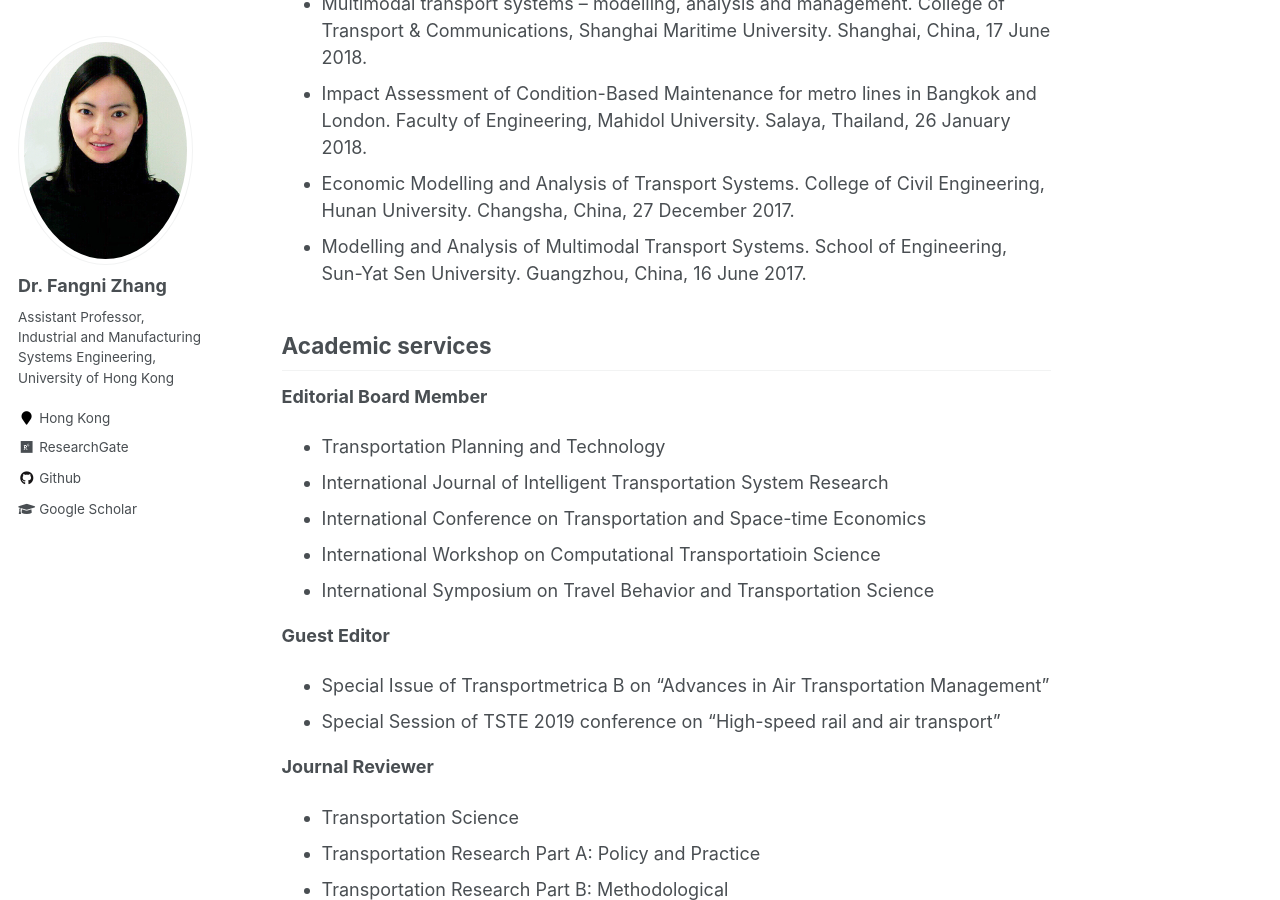
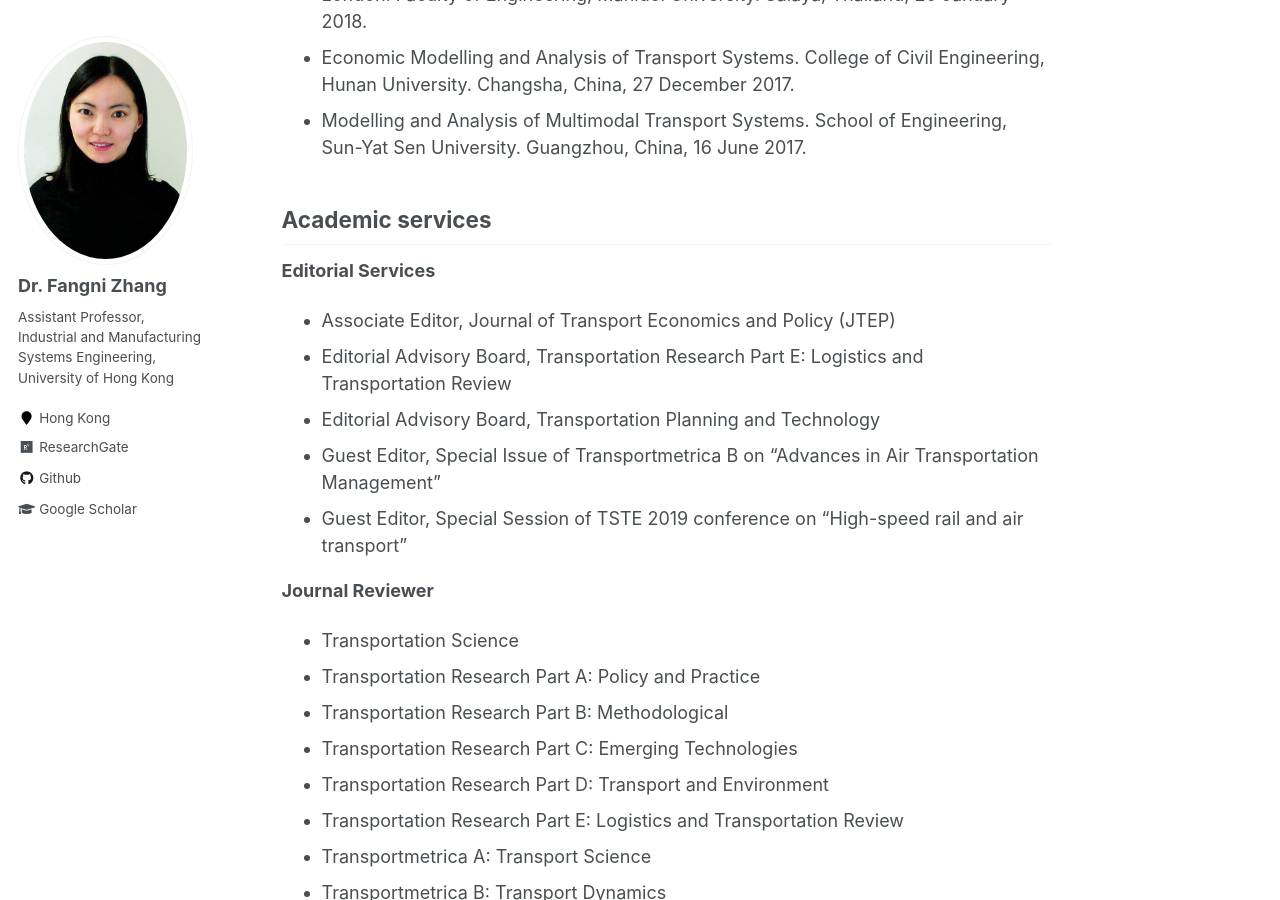
Before and after one commit to fangnizhang/fangnizhang.github.io, a Jekyll site: the page built from _pages/research.md, in a window 1280 px wide and 900 px high, scrolled down 3288 px. Built offline with Jekyll 4.4.1, drawn with Linux system fonts in a browser that asks for light colours; some of the changed text lies outside the part shown.

Commit message:
Update research.md

```diff
--- a/_pages/research.md
+++ b/_pages/research.md
@@ -8,14 +8,12 @@
 ------------
 * Gong, Z., Zhang, Z., **Zhang, F.** Airline fleet sizing, dispatching, and pricing strategies under passenger and cargo demand uncertainties with dedicated and convertible aircraft.
 * Li, D., Sun, W., **Zhang, F.** Order allocation and vehicle routing problems of an integrated logistics platform with crowdsourced and professional couriers.
-* Lin, J., **Zhang, F.** On urban co-modality: Service network design for a bus-integrated freight transport system.
 * Lin, J., **Zhang, F.**, Yin, Y. Parking-and-Charging-as-a-Service: Online admission and allocation policies for an integrated parking and charging reservation system.
 * Shao, S., Lin, J., **Zhang, F.** Metro-integrated crowdsoured urban delivery system: service network design under demand and supply uncertainty.
 * Sun, W., Wu, L., **Zhang, F.** An exact algorithm to solve vehicle routing problem with drones for delivery and surveillance tasks after disasters.
 * Sun, W., Wu, L., **Zhang, F.** Robust optimization for truck-and-drone collaboration with travel time uncertainties.
 * Zhang, Z., Liu, W., **Zhang, F.** To park or to share your autonomous vehicles?
 * Zhang, Z., Lin, J., Gong, Z., **Zhang, F.**, Liu, W. The emergence of rideshare buddy-pooling platform: Dynamic user equilibrium and operation decisions.
-* Zhu, X., Liu, W., **Zhang, F.** Resource allocation for an air-rail-integrated co-modality platform considering both demand and supply uncertainties.
 
 Research Grants
 ------------
@@ -56,18 +54,12 @@
 
 Academic services
 -------------
-**Editorial Board Member**
-
-* Transportation Planning and Technology
-* International Journal of Intelligent Transportation System Research
-* International Conference on Transportation and Space-time Economics
-* International Workshop on Computational Transportatioin Science
-* International Symposium on Travel Behavior and Transportation Science
-
-**Guest Editor**
-
-* Special Issue of Transportmetrica B on "Advances in Air Transportation Management"
-* Special Session of TSTE 2019 conference on "High-speed rail and air transport"
+**Editorial Services**
+* Associate Editor, Journal of Transport Economics and Policy (JTEP)
+* Editorial Advisory Board, Transportation Research Part E: Logistics and Transportation Review
+* Editorial Advisory Board, Transportation Planning and Technology
+* Guest Editor, Special Issue of Transportmetrica B on "Advances in Air Transportation Management"
+* Guest Editor, Special Session of TSTE 2019 conference on "High-speed rail and air transport"
 
 **Journal Reviewer**
 
```
